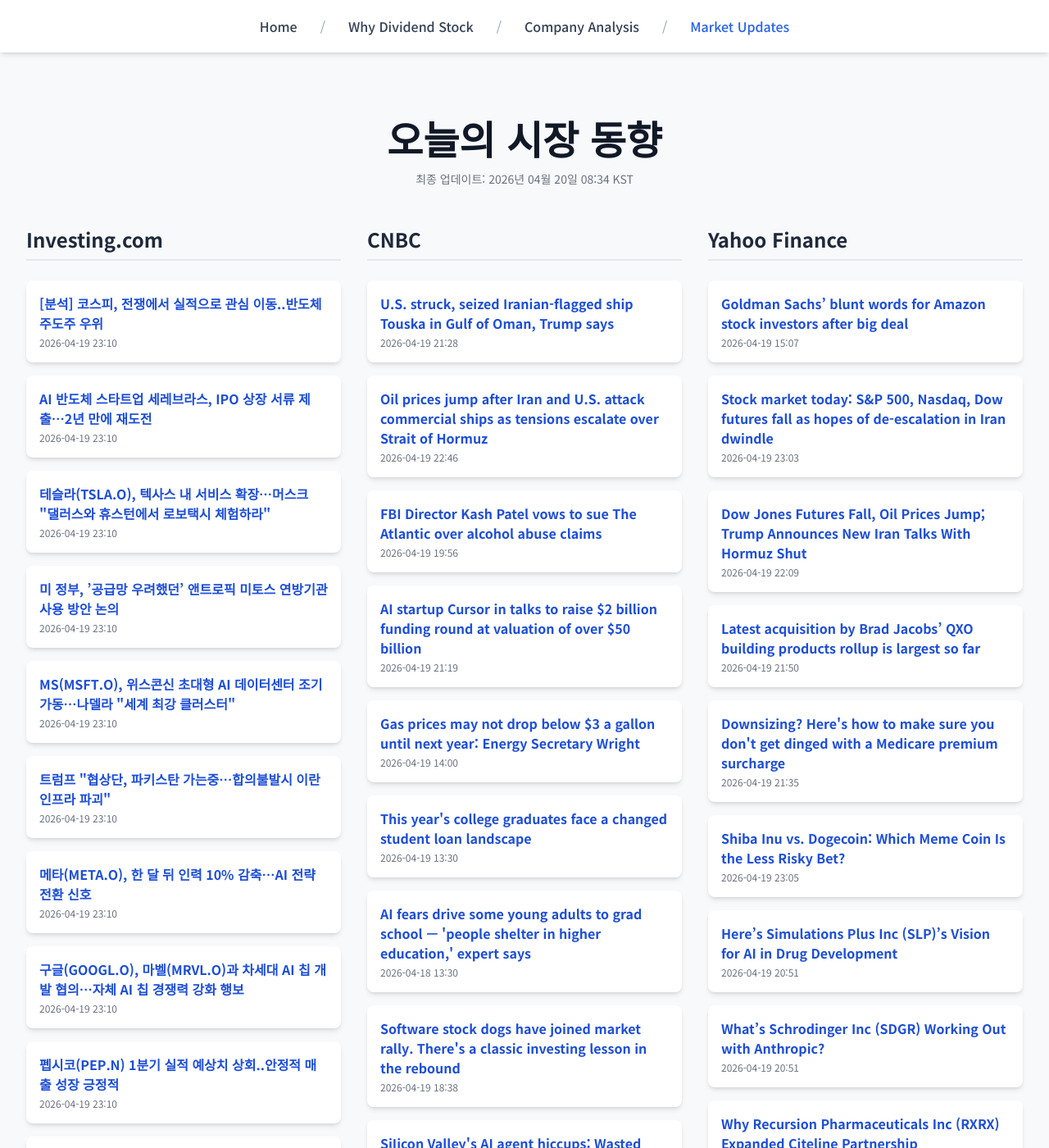
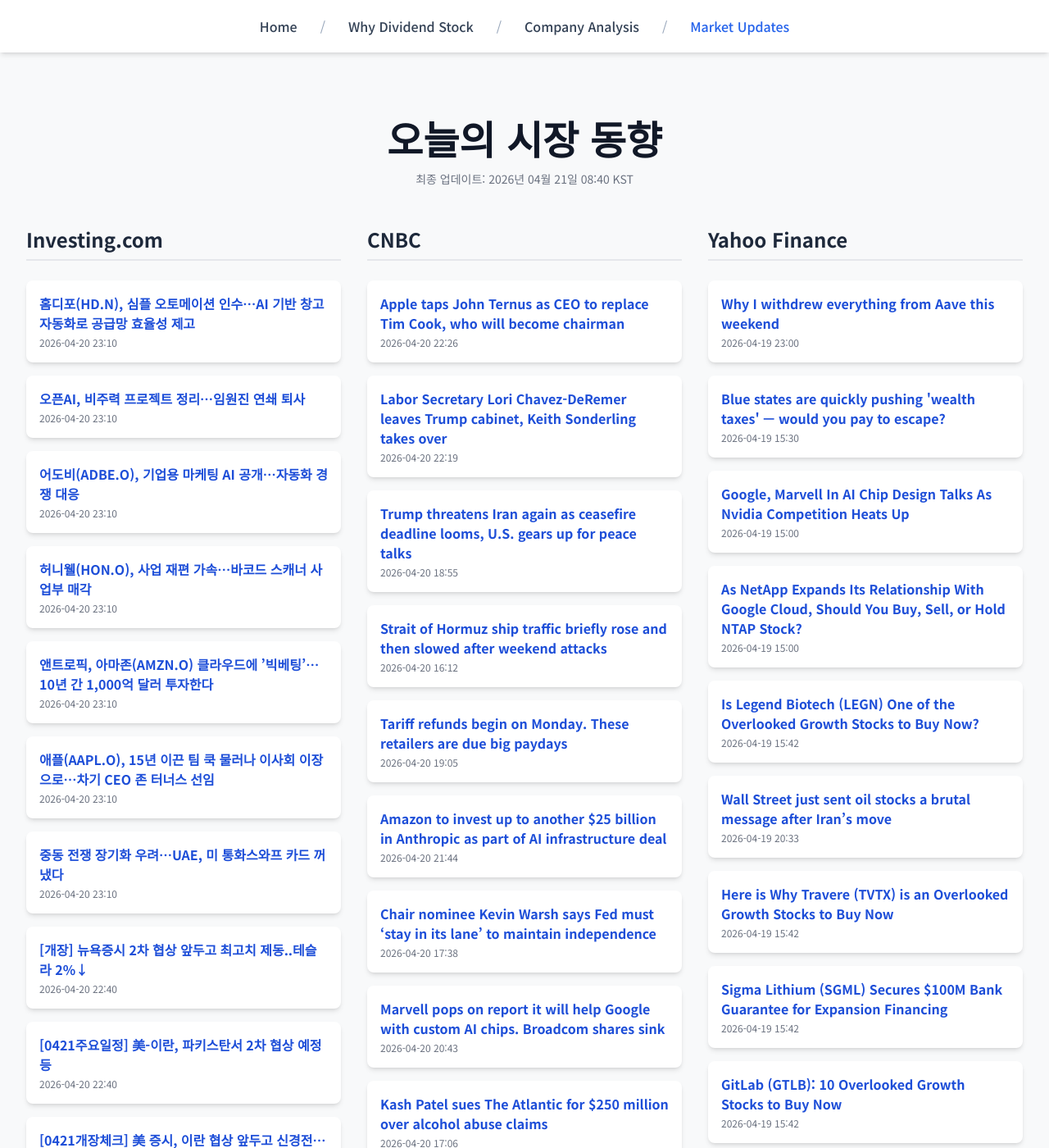
Before and after one commit to Kay-Hwang/my-company-analysis, a Jekyll site: the page built from market-updates.html, in a window 1280 px wide and 1400 px high. Shown: the whole window at 82% size. Built offline with Jekyll 4.4.1, drawn with Linux system fonts in a browser that asks for light colours; nearby versions of some CDN libraries; a script that is not in the unit is left out; some of the changed text lies outside the part shown.

Commit message:
Update daily data

```diff
--- a/_data/latest_data.json
+++ b/_data/latest_data.json
@@ -1,190 +1,190 @@
 {
-  "lastUpdated": "2026년 04월 20일 08:34 KST",
+  "lastUpdated": "2026년 04월 21일 08:40 KST",
   "news": {
     "investing": [
       {
-        "title": "[분석] 코스피, 전쟁에서 실적으로 관심 이동..반도체 주도주 우위",
-        "link": "https://kr.investing.com/news/stock-market-news/article-1904198",
-        "pubDate": "2026-04-19 23:10:26",
-        "summary": "[분석] 코스피, 전쟁에서 실적으로 관심 이동..반도체 주도주 우위"
+        "title": "홈디포(HD.N), 심플 오토메이션 인수…AI 기반 창고 자동화로 공급망 효율성 제고",
+        "link": "https://kr.investing.com/news/stock-market-news/article-1905545",
+        "pubDate": "2026-04-20 23:10:25",
+        "summary": "홈디포(HD.N), 심플 오토메이션 인수…AI 기반 창고 자동화로 공급망 효율성 제고"
       },
       {
-        "title": "AI 반도체 스타트업 세레브라스, IPO 상장 서류 제출…2년 만에 재도전",
-        "link": "https://kr.investing.com/news/stock-market-news/article-1904197",
-        "pubDate": "2026-04-19 23:10:25",
-        "summary": "AI 반도체 스타트업 세레브라스, IPO 상장 서류 제출…2년 만에 재도전"
+        "title": "오픈AI, 비주력 프로젝트 정리…임원진 연쇄 퇴사",
+        "link": "https://kr.investing.com/news/stock-market-news/article-1905544",
+        "pubDate": "2026-04-20 23:10:25",
+        "summary": "오픈AI, 비주력 프로젝트 정리…임원진 연쇄 퇴사"
       },
       {
-        "title": "테슬라(TSLA.O), 텍사스 내 서비스 확장…머스크 \"댈러스와 휴스턴에서 로보택시 체험하라\"",
-        "link": "https://kr.investing.com/news/stock-market-news/article-1904196",
-        "pubDate": "2026-04-19 23:10:25",
-        "summary": "테슬라(TSLA.O), 텍사스 내 서비스 확장…머스크 \"댈러스와 휴스턴에서 로보택시 체험하라\""
+        "title": "어도비(ADBE.O), 기업용 마케팅 AI 공개…자동화 경쟁 대응",
+        "link": "https://kr.investing.com/news/stock-market-news/article-1905543",
+        "pubDate": "2026-04-20 23:10:25",
+        "summary": "어도비(ADBE.O), 기업용 마케팅 AI 공개…자동화 경쟁 대응"
       },
       {
-        "title": "미 정부, ’공급망 우려했던’ 앤트로픽 미토스 연방기관 사용 방안 논의",
-        "link": "https://kr.investing.com/news/stock-market-news/article-1904195",
-        "pubDate": "2026-04-19 23:10:25",
-        "summary": "미 정부, ’공급망 우려했던’ 앤트로픽 미토스 연방기관 사용 방안 논의"
+        "title": "허니웰(HON.O), 사업 재편 가속…바코드 스캐너 사업부 매각",
+        "link": "https://kr.investing.com/news/stock-market-news/article-1905542",
+        "pubDate": "2026-04-20 23:10:24",
+        "summary": "허니웰(HON.O), 사업 재편 가속…바코드 스캐너 사업부 매각"
       },
       {
-        "title": "MS(MSFT.O), 위스콘신 초대형 AI 데이터센터 조기 가동…나델라 \"세계 최강 클러스터\"",
-        "link": "https://kr.investing.com/news/stock-market-news/article-1904194",
-        "pubDate": "2026-04-19 23:10:24",
-        "summary": "MS(MSFT.O), 위스콘신 초대형 AI 데이터센터 조기 가동…나델라 \"세계 최강 클러스터\""
+        "title": "앤트로픽, 아마존(AMZN.O) 클라우드에 ’빅베팅’…10년 간 1,000억 달러 투자한다",
+        "link": "https://kr.investing.com/news/stock-market-news/article-1905541",
+        "pubDate": "2026-04-20 23:10:24",
+        "summary": "앤트로픽, 아마존(AMZN.O) 클라우드에 ’빅베팅’…10년 간 1,000억 달러 투자한다"
       },
       {
-        "title": "트럼프 \"협상단, 파키스탄 가는중…합의불발시 이란인프라 파괴\"",
-        "link": "https://kr.investing.com/news/stock-market-news/article-1904193",
-        "pubDate": "2026-04-19 23:10:24",
-        "summary": "트럼프 \"협상단, 파키스탄 가는중…합의불발시 이란인프라 파괴\""
+        "title": "애플(AAPL.O), 15년 이끈 팀 쿡 물러나 이사회 이장으로…차기 CEO 존 터너스 선임",
+        "link": "https://kr.investing.com/news/stock-market-news/article-1905540",
+        "pubDate": "2026-04-20 23:10:24",
+        "summary": "애플(AAPL.O), 15년 이끈 팀 쿡 물러나 이사회 이장으로…차기 CEO 존 터너스 선임"
       },
       {
-        "title": "메타(META.O), 한 달 뒤 인력 10% 감축…AI 전략 전환 신호",
-        "link": "https://kr.investing.com/news/stock-market-news/article-1904192",
-        "pubDate": "2026-04-19 23:10:24",
-        "summary": "메타(META.O), 한 달 뒤 인력 10% 감축…AI 전략 전환 신호"
+        "title": "중동 전쟁 장기화 우려…UAE, 미 통화스와프 카드 꺼냈다",
+        "link": "https://kr.investing.com/news/stock-market-news/article-1905539",
+        "pubDate": "2026-04-20 23:10:24",
+        "summary": "중동 전쟁 장기화 우려…UAE, 미 통화스와프 카드 꺼냈다"
       },
       {
-        "title": "구글(GOOGL.O), 마벨(MRVL.O)과 차세대 AI 칩 개발 협의…자체 AI 칩 경쟁력 강화 행보",
-        "link": "https://kr.investing.com/news/stock-market-news/article-1904191",
-        "pubDate": "2026-04-19 23:10:23",
-        "summary": "구글(GOOGL.O), 마벨(MRVL.O)과 차세대 AI 칩 개발 협의…자체 AI 칩 경쟁력 강화 행보"
+        "title": "[개장] 뉴욕증시 2차 협상 앞두고 최고치 제동..테슬라 2%↓",
+        "link": "https://kr.investing.com/news/stock-market-news/article-1905524",
+        "pubDate": "2026-04-20 22:40:23",
+        "summary": "[개장] 뉴욕증시 2차 협상 앞두고 최고치 제동..테슬라 2%↓"
       },
       {
-        "title": "펩시코(PEP.N) 1분기 실적 예상치 상회..안정적 매출 성장 긍정적",
-        "link": "https://kr.investing.com/news/stock-market-news/article-1904190",
-        "pubDate": "2026-04-19 23:10:23",
-        "summary": "펩시코(PEP.N) 1분기 실적 예상치 상회..안정적 매출 성장 긍정적"
+        "title": "[0421주요일정] 美-이란, 파키스탄서 2차 협상 예정 등",
+        "link": "https://kr.investing.com/news/stock-market-news/article-1905523",
+        "pubDate": "2026-04-20 22:40:09",
+        "summary": "[0421주요일정] 美-이란, 파키스탄서 2차 협상 예정 등"
       },
       {
-        "title": "[0420개장체크] 美 증시, 미국-이란 종전 기대감 속 나스닥지수 13거래일 연속 상승",
-        "link": "https://kr.investing.com/news/stock-market-news/article-1904189",
-        "pubDate": "2026-04-19 23:10:08",
-        "summary": "[0420개장체크] 美 증시, 미국-이란 종전 기대감 속 나스닥지수 13거래일 연속 상승"
+        "title": "[0421개장체크] 美 증시, 이란 협상 앞두고 신경전… 나스닥 0.26%↓",
+        "link": "https://kr.investing.com/news/stock-market-news/article-1905522",
+        "pubDate": "2026-04-20 22:40:09",
+        "summary": "[0421개장체크] 美 증시, 이란 협상 앞두고 신경전… 나스닥 0.26%↓"
       }
     ],
     "cnbc": [
       {
-        "title": "U.S. struck, seized Iranian-flagged ship Touska in Gulf of Oman, Trump says",
-        "link": "https://www.cnbc.com/2026/04/19/trump-navy-iran-ship-gulf-of-oman.html",
-        "pubDate": "Sun, 19 Apr 2026 21:28:47 GMT",
-        "summary": "The Iran-flagged Touska was on the U.S. Treasury's sanctions list because of a history of illegal activity, Trump said."
+        "title": "Apple taps John Ternus as CEO to replace Tim Cook, who will become chairman",
+        "link": "https://www.cnbc.com/2026/04/20/apple-names-john-ternus-ceo-replacing-tim-cook-who-becomes-chairman.html",
+        "pubDate": "Mon, 20 Apr 2026 22:26:47 GMT",
+        "summary": "Apple said on Monday that John Ternus is succeeding Tim Cook as CEO, with Cook assuming the role of executive chairman on Sept. 1."
       },
       {
-        "title": "Oil prices jump after Iran and U.S. attack commercial ships as tensions escalate over Strait of Hormuz",
-        "link": "https://www.cnbc.com/2026/04/19/oil-price-iran-war-strait-hormuz-tanker.html",
-        "pubDate": "Sun, 19 Apr 2026 22:46:43 GMT",
-        "summary": "Crude oil prices surged Sunday, as the U.S. and Iran teetered on the brink of a renewed war after attacks on commercial ships in the Strait of Hormuz."
+        "title": "Labor Secretary Lori Chavez-DeRemer leaves Trump cabinet, Keith Sonderling takes over",
+        "link": "https://www.cnbc.com/2026/04/20/labor-secretary-lori-chavez-deremer-resignation-keith-sonderling.html",
+        "pubDate": "Mon, 20 Apr 2026 22:19:35 GMT",
+        "summary": "Department of Labor Secretary Lori Chavez-DeRemer is resigning from the Trump administration, the White House said."
       },
       {
-        "title": "FBI Director Kash Patel vows to sue The Atlantic over alcohol abuse claims",
-        "link": "https://www.cnbc.com/2026/04/19/kash-patel-atlantic-lawsuit-alcohol.html",
-        "pubDate": "Sun, 19 Apr 2026 19:56:11 GMT",
-        "summary": "Kash Patel recently made headlines for chugging a beer after Team USA won the gold medal in ice hockey in the 2026 Olympic Games."
+        "title": "Trump threatens Iran again as ceasefire deadline looms, U.S. gears up for peace talks",
+        "link": "https://www.cnbc.com/2026/04/20/trump-defense-iran-war-pakistan-vance-witkoff-kushner.html",
+        "pubDate": "Mon, 20 Apr 2026 18:55:17 GMT",
+        "summary": "Trump reportedly said Sunday that if Iran doesn't sign a deal, \"the whole country is going to get blown up,\" with its bridges and power plants being targeted."
       },
       {
-        "title": "AI startup Cursor in talks to raise $2 billion funding round at valuation of over $50 billion",
-        "link": "https://www.cnbc.com/2026/04/19/cursor-ai-2-billion-funding-round.html",
-        "pubDate": "Sun, 19 Apr 2026 21:19:57 GMT",
-        "summary": "Artificial intelligence startup Cursor in talks to raise a $2 billion fundraising round at an over $50 billion valuation, which does not include the investment."
+        "title": "Strait of Hormuz ship traffic briefly rose and then slowed after weekend attacks",
+        "link": "https://www.cnbc.com/2026/04/20/strait-hormuz-ship-tanker-oil-iran-war.html",
+        "pubDate": "Mon, 20 Apr 2026 16:12:38 GMT",
+        "summary": "Commercial ships remain cautious about transiting the strait as tensions escalate between the U.S. and Iran again."
       },
       {
-        "title": "Gas prices may not drop below $3 a gallon until next year: Energy Secretary Wright",
-        "link": "https://www.cnbc.com/2026/04/19/gas-prices-drop-until-next-year-wright.html",
-        "pubDate": "Sun, 19 Apr 2026 14:00:35 GMT",
-        "summary": "Gas prices are more than $4 per gallon on average in the U.S. right now, a massive spike from just months ago."
+        "title": "Tariff refunds begin on Monday. These retailers are due big paydays",
+        "link": "https://www.cnbc.com/2026/04/20/tariff-refunds-begin-on-monday-these-retailers-are-due-big-paydays.html",
+        "pubDate": "Mon, 20 Apr 2026 19:05:08 GMT",
+        "summary": "U.S. importers, such as Walmart and Target, could be in line for billions in tariff refunds as the government launches its claims-filing portal on Monday."
       },
       {
-        "title": "This year's college graduates face a changed student loan landscape",
-        "link": "https://www.cnbc.com/2026/04/19/college-graduates-face-federal-student-loan-changes.html",
-        "pubDate": "Sun, 19 Apr 2026 13:30:01 GMT",
-        "summary": "Student loan borrowers graduating college in May will face different repayment options than in prior years. Here's what to know."
+        "title": "Amazon to invest up to another $25 billion in Anthropic as part of AI infrastructure deal",
+        "link": "https://www.cnbc.com/2026/04/20/amazon-invest-up-to-25-billion-in-anthropic-part-of-ai-infrastructure.html",
+        "pubDate": "Mon, 20 Apr 2026 21:44:47 GMT",
+        "summary": "Amazon is boosting its investment in Anthropic, which is committing to spending over $100 billion on Amazon cloud services over the next decade."
       },
       {
-        "title": "AI fears drive some young adults to grad school — 'people shelter in higher education,' expert says",
-        "link": "https://www.cnbc.com/2026/04/18/ai-fears-graduate-school.html",
-        "pubDate": "Sat, 18 Apr 2026 13:30:01 GMT",
-        "summary": "Experts say going back to school for a graduate degree is one way to hedge against a rapidly changing labor market."
+        "title": "Chair nominee Kevin Warsh says Fed must ‘stay in its lane’ to maintain independence",
+        "link": "https://www.cnbc.com/2026/04/20/kevin-warsh-fed-confirmation-senate.html",
+        "pubDate": "Mon, 20 Apr 2026 17:38:52 GMT",
+        "summary": "Warsh also expressed firm commitment to fighting inflation with only one mention of the labor market."
       },
       {
-        "title": "Software stock dogs have joined market rally. There's a classic investing lesson in the rebound",
-        "link": "https://www.cnbc.com/2026/04/19/software-tech-stocks-market-rally-microsoft.html",
-        "pubDate": "Sun, 19 Apr 2026 18:38:11 GMT",
-        "summary": "In a 2026 market that had Microsoft down close to 20%, looking for opportunities to buy after big drawdowns is coming to more tech and software stocks."
+        "title": "Marvell pops on report it will help Google with custom AI chips. Broadcom shares sink",
+        "link": "https://www.cnbc.com/2026/04/20/marvell-stock-google-custom-ai-chips.html",
+        "pubDate": "Mon, 20 Apr 2026 20:43:47 GMT",
+        "summary": "Marvell saw a $2 billion investment from Nvidia in March, as AI demand continues to surge."
       },
       {
-        "title": "SiIicon Valley's AI agent hiccups: Wasted tokens and 'chaotic' systems",
-        "link": "https://www.cnbc.com/2026/04/19/siiicon-valley-ai-agent-openclaw-problems.html",
-        "pubDate": "Sun, 19 Apr 2026 12:00:01 GMT",
-        "summary": "Nvidia CEO Jensen Huang told CNBC's Jim Cramer in March that AI agents are \"definitely the next ChatGPT.\""
+        "title": "Kash Patel sues The Atlantic for $250 million over alcohol abuse claims",
+        "link": "https://www.cnbc.com/2026/04/20/kash-patel-atlantic-lawsuit-alcohol-fbi.html",
+        "pubDate": "Mon, 20 Apr 2026 17:06:06 GMT",
+        "summary": "The Atlantic article said FBI Director Kash Patel \"has alarmed colleagues with episodes of excessive drinking and unexplained absences.\""
       },
       {
-        "title": "Amazon, USPS and the risk of a widening delivery divide in rural America",
-        "link": "https://www.cnbc.com/2026/04/19/amazon-usps-package-delivery-costs-rural-america.html",
-        "pubDate": "Sun, 19 Apr 2026 14:16:12 GMT",
-        "summary": "The new deal between Amazon and the U.S. Postal Service has many implications, maybe none greater than what it means for package delivery to rural Americans."
+        "title": "Kevin Warsh would be the first tech bro Fed chair. How Silicon Valley shaped him",
+        "link": "https://www.cnbc.com/2026/04/20/fed-silicon-valley-kevin-warsh.html",
+        "pubDate": "Mon, 20 Apr 2026 15:13:00 GMT",
+        "summary": "The nominee to lead the Fed is an AI optimist who counts tech titans Peter Thiel and Marc Andreessen among his friends."
       }
     ],
     "yahoo": [
       {
-        "title": "Goldman Sachs’ blunt words for Amazon stock investors after big deal",
-        "link": "https://finance.yahoo.com/markets/stocks/articles/goldman-sachs-blunt-words-amazon-150700510.html",
-        "pubDate": "2026-04-19T15:07:00Z",
-        "summary": "Goldman Sachs’ blunt words for Amazon stock investors after big deal"
+        "title": "Why I withdrew everything from Aave this weekend",
+        "link": "https://finance.yahoo.com/markets/crypto/articles/why-withdrew-everything-aave-weekend-230059031.html",
+        "pubDate": "2026-04-19T23:00:59Z",
+        "summary": "Why I withdrew everything from Aave this weekend"
       },
       {
-        "title": "Stock market today: S&P 500, Nasdaq, Dow futures fall as hopes of de-escalation in Iran dwindle",
-        "link": "https://finance.yahoo.com/markets/stocks/live/stock-market-today-p-500-230354361.html",
-        "pubDate": "2026-04-19T23:03:54Z",
-        "summary": "Stock market today: S&P 500, Nasdaq, Dow futures fall as hopes of de-escalation in Iran dwindle"
+        "title": "Blue states are quickly pushing 'wealth taxes' — would you pay to escape?",
+        "link": "https://finance.yahoo.com/economy/policy/articles/blue-states-quickly-pushing-wealth-153000146.html",
+        "pubDate": "2026-04-19T15:30:00Z",
+        "summary": "Blue states are quickly pushing 'wealth taxes' — would you pay to escape?"
       },
       {
-        "title": "Dow Jones Futures Fall, Oil Prices Jump; Trump Announces New Iran Talks With Hormuz Shut",
-        "link": "https://www.investors.com/market-trend/stock-market-today/dow-jones-futures-oil-prices-strait-of-hormuz-tesla-earnings/?src=A00220&yptr=yahoo",
-        "pubDate": "2026-04-19T22:09:50Z",
-        "summary": "Dow Jones Futures Fall, Oil Prices Jump; Trump Announces New Iran Talks With Hormuz Shut"
+        "title": "Google, Marvell In AI Chip Design Talks As Nvidia Competition Heats Up",
+        "link": "https://www.investors.com/news/technology/google-stock-marvell-artificial-intelligence-chips-broadcom-nvdia/?src=A00220&yptr=yahoo",
+        "pubDate": "2026-04-19T15:00:28Z",
+        "summary": "Google, Marvell In AI Chip Design Talks As Nvidia Competition Heats Up"
       },
       {
-        "title": "Latest acquisition by Brad Jacobs’ QXO building products rollup is largest so far",
-        "link": "https://finance.yahoo.com/markets/stocks/articles/latest-acquisition-brad-jacobs-qxo-215041099.html",
-        "pubDate": "2026-04-19T21:50:41Z",
-        "summary": "Latest acquisition by Brad Jacobs’ QXO building products rollup is largest so far"
+        "title": "As NetApp Expands Its Relationship With Google Cloud, Should You Buy, Sell, or Hold NTAP Stock?",
+        "link": "https://finance.yahoo.com/markets/stocks/articles/netapp-expands-relationship-google-cloud-150002756.html",
+        "pubDate": "2026-04-19T15:00:02Z",
+        "summary": "As NetApp Expands Its Relationship With Google Cloud, Should You Buy, Sell, or Hold NTAP Stock?"
       },
       {
-        "title": "Downsizing? Here's how to make sure you don't get dinged with a Medicare premium surcharge",
-        "link": "https://finance.yahoo.com/sectors/healthcare/articles/downsizing-heres-sure-dont-dinged-213500864.html",
-        "pubDate": "2026-04-19T21:35:00Z",
-        "summary": "Downsizing? Here's how to make sure you don't get dinged with a Medicare premium surcharge"
+        "title": "Is Legend Biotech (LEGN) One of the Overlooked Growth Stocks to Buy Now?",
+        "link": "https://finance.yahoo.com/markets/stocks/articles/legend-biotech-legn-one-overlooked-154203702.html",
+        "pubDate": "2026-04-19T15:42:03Z",
+        "summary": "Is Legend Biotech (LEGN) One of the Overlooked Growth Stocks to Buy Now?"
       },
       {
-        "title": "Shiba Inu vs. Dogecoin: Which Meme Coin Is the Less Risky Bet?",
-        "link": "https://finance.yahoo.com/markets/crypto/articles/shiba-inu-vs-dogecoin-meme-230500890.html",
-        "pubDate": "2026-04-19T23:05:00Z",
-        "summary": "Shiba Inu vs. Dogecoin: Which Meme Coin Is the Less Risky Bet?"
+        "title": "Wall Street just sent oil stocks a brutal message after Iran’s move",
+        "link": "https://finance.yahoo.com/sectors/energy/articles/wall-street-just-sent-oil-203300330.html",
+        "pubDate": "2026-04-19T20:33:00Z",
+        "summary": "Wall Street just sent oil stocks a brutal message after Iran’s move"
       },
       {
-        "title": "Here’s Simulations Plus Inc (SLP)’s Vision for AI in Drug Development",
-        "link": "https://finance.yahoo.com/sectors/healthcare/articles/simulations-plus-inc-slp-vision-205135993.html",
-        "pubDate": "2026-04-19T20:51:35Z",
-        "summary": "Here’s Simulations Plus Inc (SLP)’s Vision for AI in Drug Development"
+        "title": "Here is Why Travere (TVTX) is an Overlooked Growth Stocks to Buy Now",
+        "link": "https://finance.yahoo.com/markets/stocks/articles/why-travere-tvtx-overlooked-growth-154215507.html",
+        "pubDate": "2026-04-19T15:42:15Z",
+        "summary": "Here is Why Travere (TVTX) is an Overlooked Growth Stocks to Buy Now"
       },
       {
-        "title": "What’s Schrodinger Inc (SDGR) Working Out with Anthropic?",
-        "link": "https://finance.yahoo.com/sectors/healthcare/articles/schrodinger-inc-sdgr-working-anthropic-205127908.html",
-        "pubDate": "2026-04-19T20:51:27Z",
-        "summary": "What’s Schrodinger Inc (SDGR) Working Out with Anthropic?"
+        "title": "Sigma Lithium (SGML) Secures $100M Bank Guarantee for Expansion Financing",
+        "link": "https://finance.yahoo.com/markets/stocks/articles/sigma-lithium-sgml-secures-100m-154256146.html",
+        "pubDate": "2026-04-19T15:42:56Z",
+        "summary": "Sigma Lithium (SGML) Secures $100M Bank Guarantee for Expansion Financing"
       },
       {
-        "title": "Why Recursion Pharmaceuticals Inc (RXRX) Expanded Citeline Partnership",
-        "link": "https://finance.yahoo.com/sectors/healthcare/articles/why-recursion-pharmaceuticals-inc-rxrx-205117919.html",
-        "pubDate": "2026-04-19T20:51:17Z",
-        "summary": "Why Recursion Pharmaceuticals Inc (RXRX) Expanded Citeline Partnership"
+        "title": "GitLab (GTLB): 10 Overlooked Growth Stocks to Buy Now",
+        "link": "https://finance.yahoo.com/markets/stocks/articles/gitlab-gtlb-10-overlooked-growth-154232135.html",
+        "pubDate": "2026-04-19T15:42:32Z",
+        "summary": "GitLab (GTLB): 10 Overlooked Growth Stocks to Buy Now"
       },
       {
-        "title": "Butterfly Network Inc (BFLY): Top Medical AI Stock to Buy",
-        "link": "https://finance.yahoo.com/sectors/healthcare/articles/butterfly-network-inc-bfly-top-205109124.html",
-        "pubDate": "2026-04-19T20:51:09Z",
-        "summary": "Butterfly Network Inc (BFLY): Top Medical AI Stock to Buy"
+        "title": "Calumet (CLMT) Closes $150M Private Placement of Senior Notes",
+        "link": "https://finance.yahoo.com/markets/stocks/articles/calumet-clmt-closes-150m-private-154335061.html",
+        "pubDate": "2026-04-19T15:43:35Z",
+        "summary": "Calumet (CLMT) Closes $150M Private Placement of Senior Notes"
       }
     ]
   }
```
